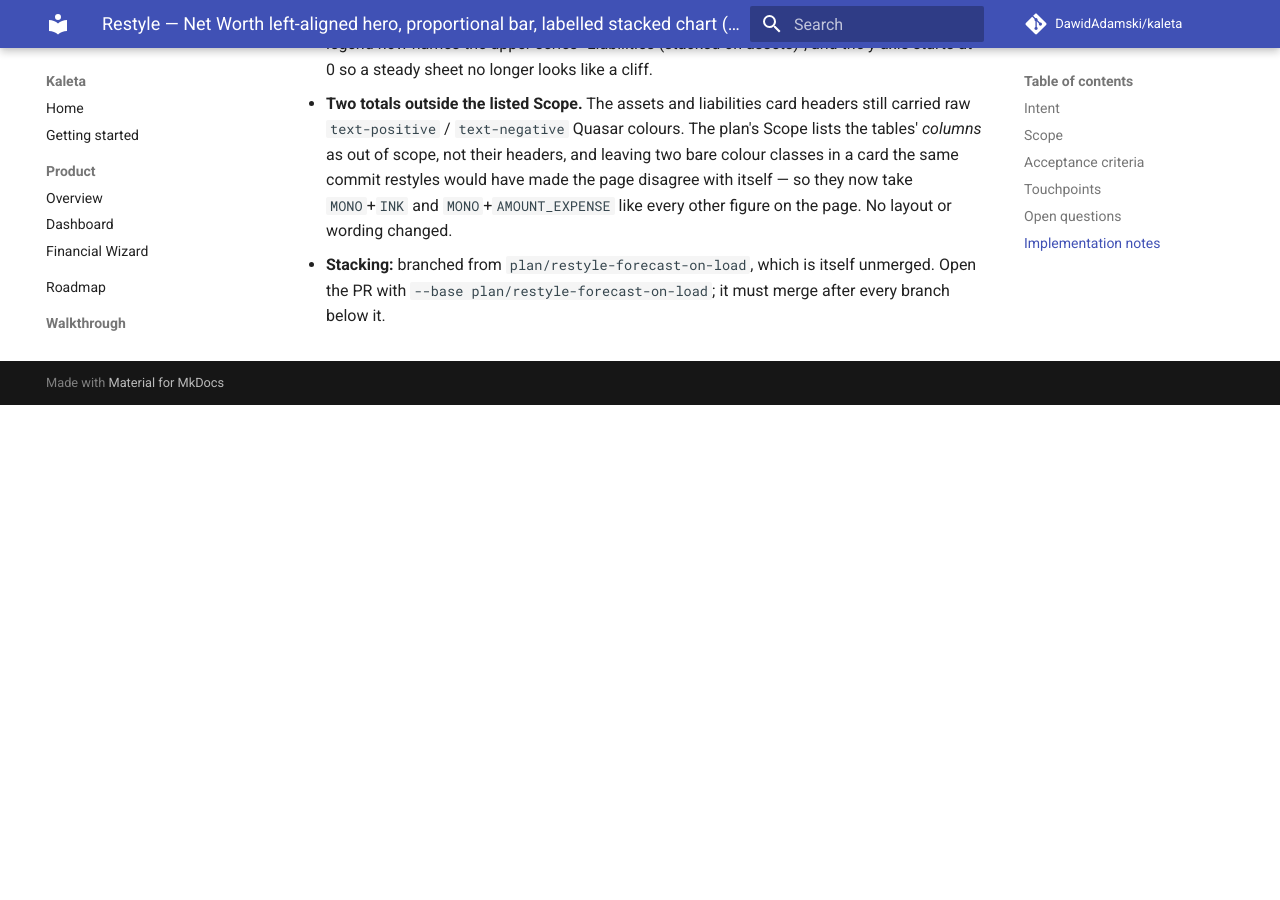
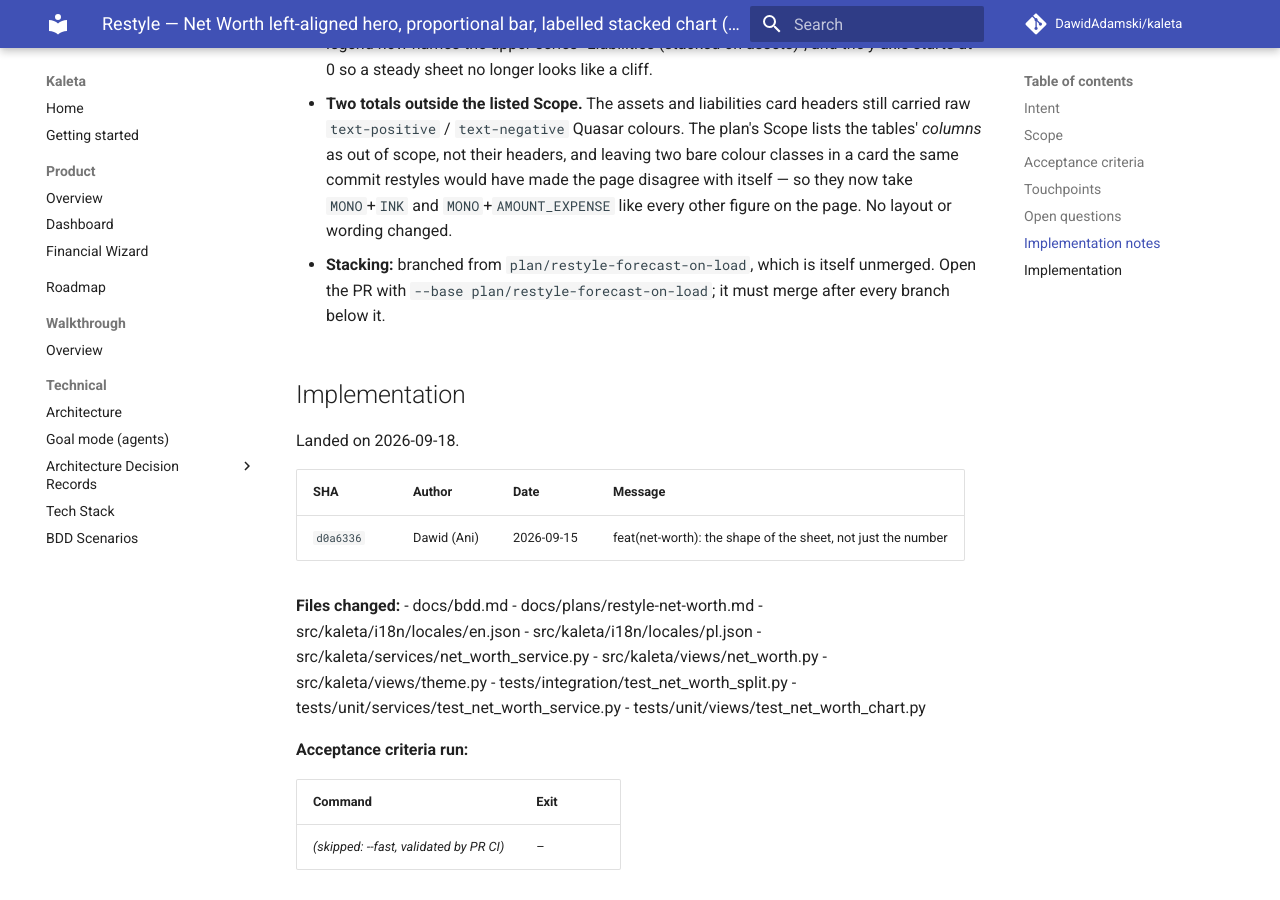
Before and after one commit to DawidAdamski/kaleta, an MkDocs documentation site: the page built from docs/plans/archive/restyle-net-worth.md, in a window 1280 px wide and 900 px high, scrolled down 2849 px. Built offline with MkDocs 1.6.1 and Material for MkDocs 9.7.7, drawn with Linux system fonts in a browser that asks for light colours; comment, search, counter and statistics services are not loaded; before the commit the page ends 3254 px from its top, so only the background shows below that.

Commit message:
docs(plans): archive restyle-net-worth

```diff
--- a/docs/plans/restyle-net-worth.md
+++ b/docs/plans/archive/restyle-net-worth.md
@@ -3,8 +3,9 @@
 title: Restyle — Net Worth left-aligned hero, proportional bar, labelled stacked chart (artboard 3b)
 area: net-worth
 effort: small
-status: in-progress
-roadmap_ref: ../roadmap.md#net-worth
+status: archived
+archived_at: 2026-09-18
+roadmap_ref: ../../roadmap.md#net-worth
 ---
 
 # Restyle — Net Worth hero, proportional bar, labelled chart
@@ -143,3 +144,29 @@
   itself unmerged. Open the PR with
   `--base plan/restyle-forecast-on-load`; it must merge after every
   branch below it.
+
+## Implementation
+
+Landed on 2026-09-18.
+
+| SHA | Author | Date | Message |
+|---|---|---|---|
+| `d0a6336` | Dawid (Ani) | 2026-09-15 | feat(net-worth): the shape of the sheet, not just the number |
+
+**Files changed:**
+- docs/bdd.md
+- docs/plans/restyle-net-worth.md
+- src/kaleta/i18n/locales/en.json
+- src/kaleta/i18n/locales/pl.json
+- src/kaleta/services/net_worth_service.py
+- src/kaleta/views/net_worth.py
+- src/kaleta/views/theme.py
+- tests/integration/test_net_worth_split.py
+- tests/unit/services/test_net_worth_service.py
+- tests/unit/views/test_net_worth_chart.py
+
+**Acceptance criteria run:**
+
+| Command | Exit |
+|---|---|
+| _(skipped: --fast, validated by PR CI)_ | – |
```
Also changed, not shown: docs/plans/README.md (+1 -1 lines).
